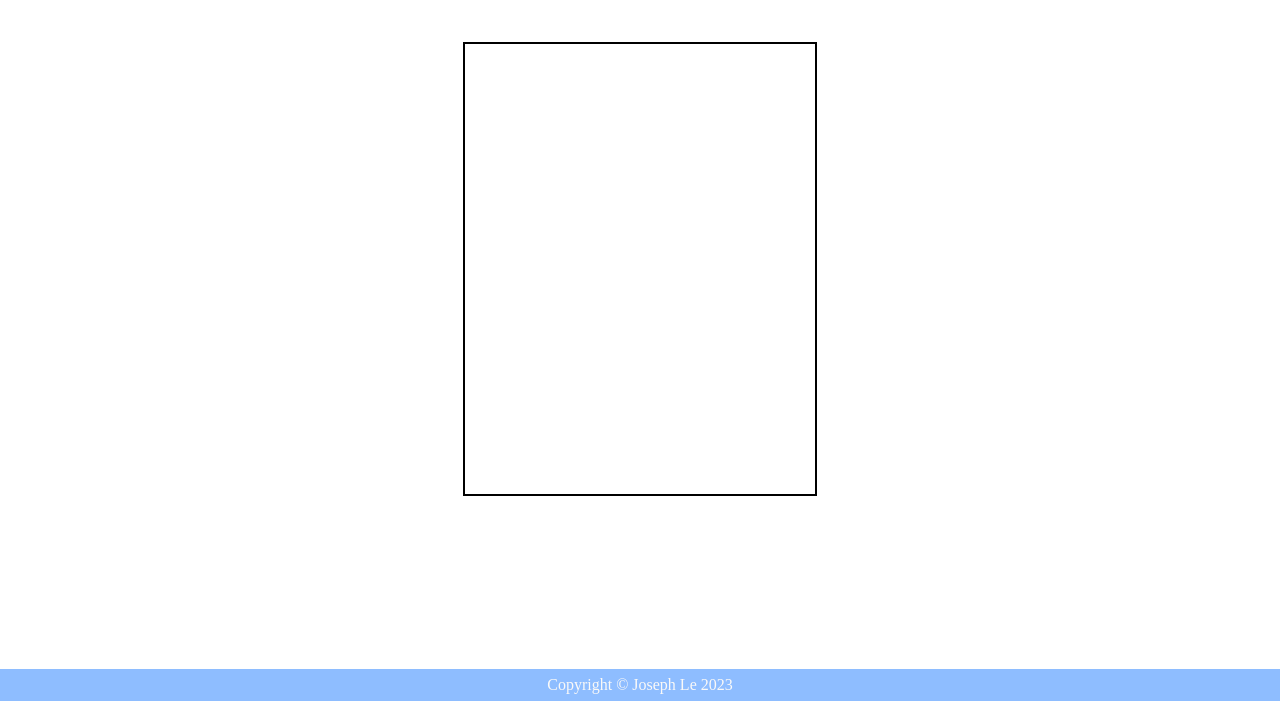
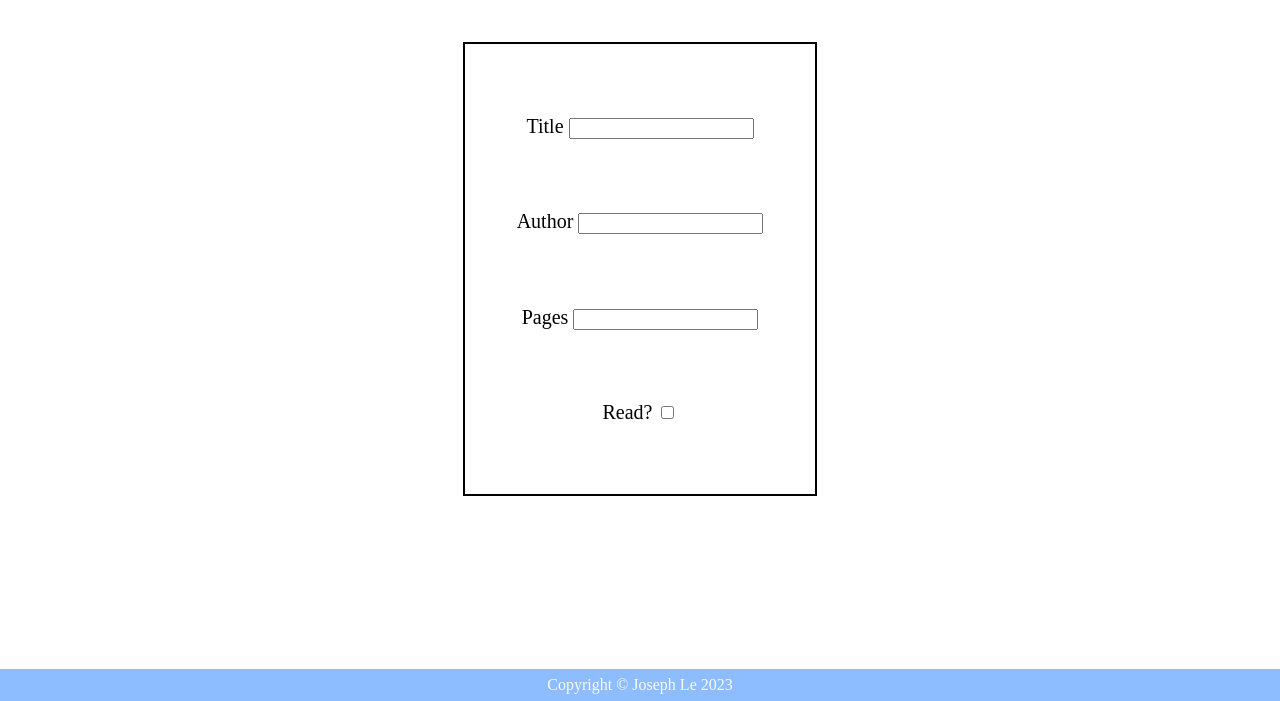
Before and after one commit to 13lejos/library, a plain HTML site: page index.html in a window 1280 px wide. Shown: the part 131-832 px from the top of the page. Drawn offline with Linux system fonts and the light colour scheme.

Commit message:
add forms to popup

```diff
--- a/index.html
+++ b/index.html
@@ -19,7 +19,25 @@
                 <h2 class="add-book" id="add-book">+ Add a Book</h2>
             </div>
             <div class="cards-container" id="cards-container"></div>
-            <div class="popup-form" id="popup-form"></div>
+            <div class="popup-form" id="popup-form">
+                <form action="" class="form-1">
+                    <label for="Title">Title</label>
+                    <input type="text">
+                </form>
+                <form action="" class="form-2">
+                    <label for="Author">Author</label>
+                    <input type="text">
+                </form>
+                <form action="" class="form-3">
+                    <label for="Pages">Pages</label>
+                    <input type="number" name="" id="">
+                </form>
+                <form action="" class="form-read" id="form-read">
+                    <label for="Read">Read?</label>
+                    <input type="checkbox">
+                </form>
+
+            </div>
         </div>
     </main>
     <footer class="footer">
```
